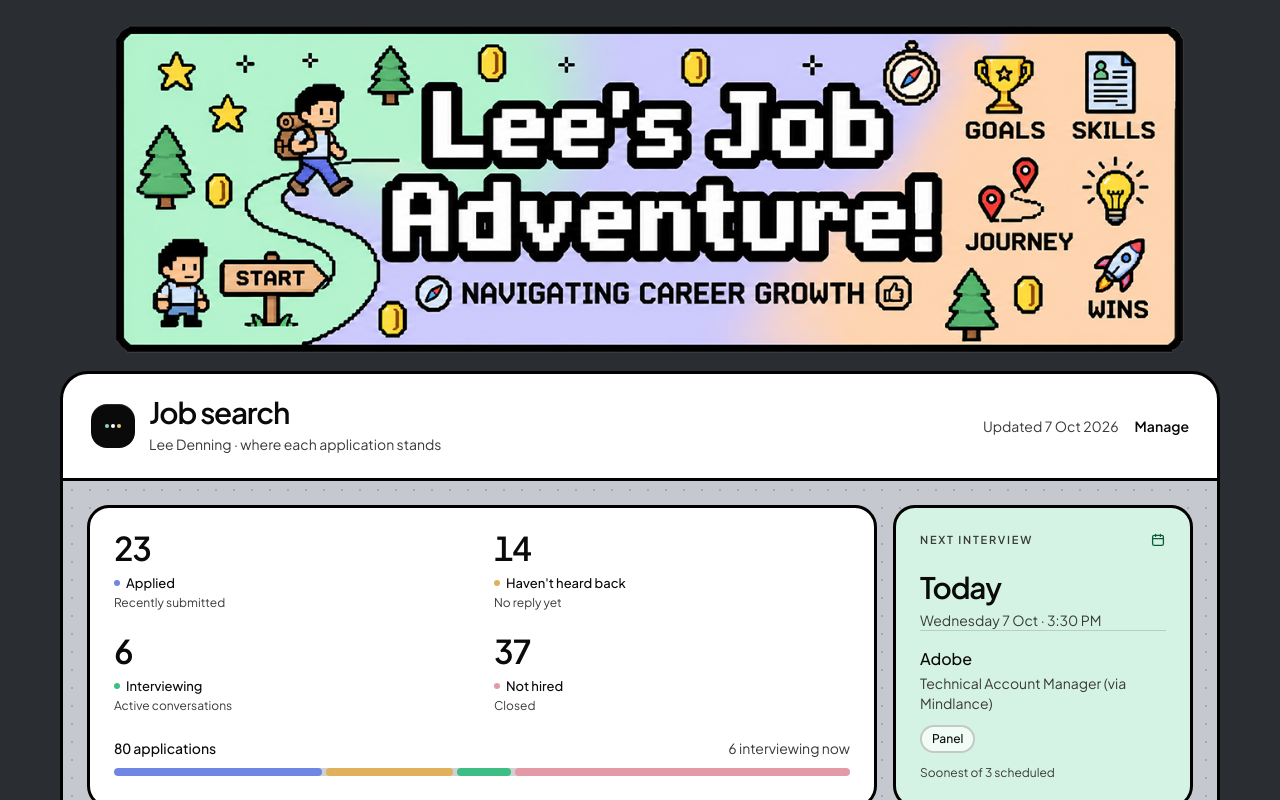
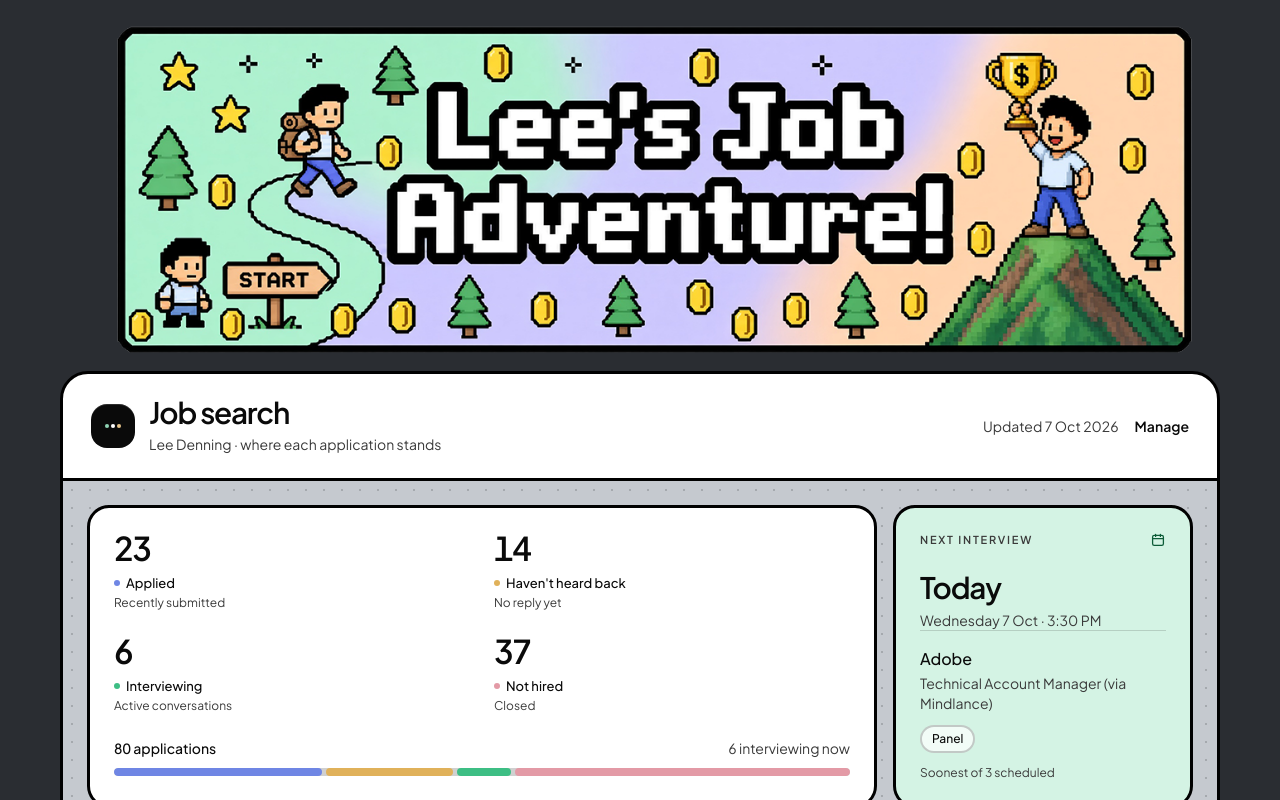
Before and after one commit to LEED337/job-status-board, a React (Vite) app: page / in a window 1280 px wide. Shown: the top 800 px of the page. Built offline with nearby package versions, Linux system fonts and the light colour scheme.

Commit message:
Replace the top banner with a cache-busting v2 image.
Browsers were still showing the previous banner, so the board now loads lee-job-adventure-banner-v2.png and the old file is removed.

Co-authored-by: Lee <LEED337@users.noreply.github.com>

```diff
--- a/src/components/Shell.tsx
+++ b/src/components/Shell.tsx
@@ -17,7 +17,7 @@ export function Shell({ title, subtitle, embed = false, actions, footer, childre
         {!embed ? (
           <div className="flex w-full justify-center">
             <img
-              src="/lee-job-adventure-banner.png"
+              src="/lee-job-adventure-banner-v2.png"
               alt="Lee's Job Adventure!"
               className="h-auto w-full max-w-[1160px] object-contain"
             />
```
Also changed, not shown: public/lee-job-adventure-banner-v2.png (added), public/lee-job-adventure-banner.png (deleted).
